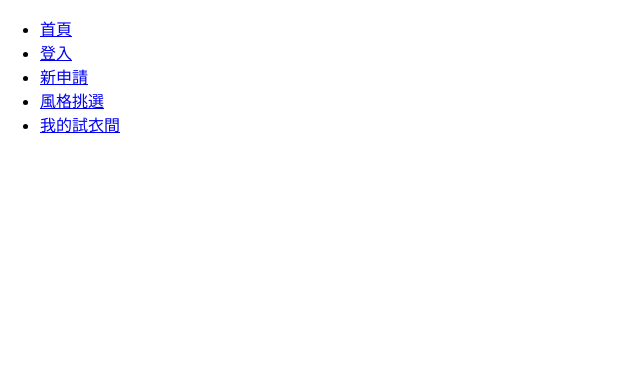
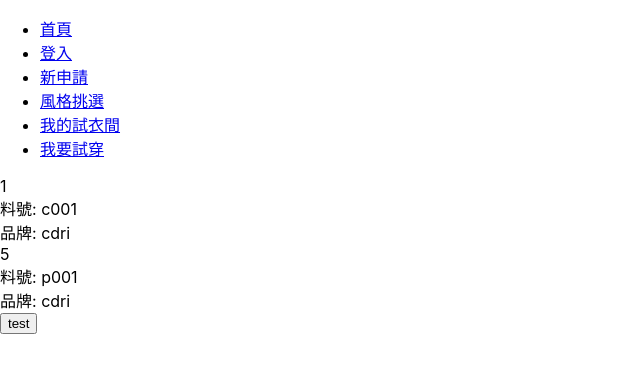
Before and after one commit to genezonxiii/fitting_room, a React (Create React App) app in the folder fr_frontend/: page /order in a window 1280 px wide. Shown: the top 372 px of the page, without its empty margins (0-640 px from the left). Built offline with nearby package versions, Linux system fonts and the light colour scheme.

Commit message:
Order
1. add feature

```diff
--- a/fr_frontend/src/App.js
+++ b/fr_frontend/src/App.js
@@ -12,6 +12,7 @@ import Quest from './components/Quest';
 import Selfie from './components/Selfie';
 import ChooseModel from './components/ChooseModel/ChooseModel';
 import TryOn from './components/TryOn/TryOn';
+import Order from './components/Order/Order';
 
 function App() {
   return (
@@ -27,6 +28,7 @@ function App() {
         <Route path="/selfie" component={Selfie} />
         <Route path="/chooseModel" component={ChooseModel} />
         <Route path="/tryOn" component={TryOn} />
+        <Route path="/order" component={Order} />
       </div>
     </Router>
   );
--- a/fr_frontend/src/components/Header.js
+++ b/fr_frontend/src/components/Header.js
@@ -19,6 +19,9 @@ function Header() {
       <li>
         <Link to="/tryOn">我的試衣間</Link>
       </li>
+      <li>
+        <Link to="/Order">我要試穿</Link>
+      </li>
     </ul>
   );
 }
--- /dev/null
+++ b/fr_frontend/src/components/Order/Order.css
@@ -0,0 +1,7 @@
+.order_list {
+  border-width: 1px;
+  border-color: 'black';
+}
+.order_image {
+	width: 10%;
+}
--- /dev/null
+++ b/fr_frontend/src/components/Order/Order.js
@@ -0,0 +1,267 @@
+import React from "react";
+import "./Order.css";
+
+const axios = require('axios');
+
+class Order extends React.Component {
+  constructor(props) {
+    super(props)
+
+    this.state = {
+      orderList: [
+        {product_id: 1, c_product_id: 'c001', brand: 'cdri'},
+        {product_id: 5, c_product_id: 'p001', brand: 'cdri'}
+      ],
+      product: {
+        product_id: '',
+        kind: '',
+        c_product_id: '',
+        product_name: '',
+        brand: '',
+        photo: '',
+        desc: '',
+        color: '',
+        size: ''
+      },
+      sizeList: [],
+      colorList: [],
+      finalOrderList: []
+    }
+
+    this.renderProduct = this.renderProduct.bind(this);
+    this.renderSize = this.renderSize.bind(this);
+    this.renderColor = this.renderColor.bind(this);
+    this.confirm = this.confirm.bind(this);
+  }
+
+  confirm() {
+    const { orderList, finalOrderList } = this.state;
+
+    const order = {
+      user_id: '1',
+      detail: finalOrderList
+    }
+
+    if(finalOrderList.length == 0 || finalOrderList.length < orderList.length) {
+      console.log('not yet');
+    } else {
+      axios.post(`http://localhost:3001/api/order`, order)
+        .then(function(response) {
+          // handle success
+          console.log(response);
+        })
+        .catch(function (error) {
+          // handle error
+          console.log(error);
+        })
+        .finally(function () {
+          // always executed
+        });
+    }
+  }
+
+  renderSize() {
+    const { product, sizeList } = this.state;
+    const product_id = product.product_id;
+
+    const handleBtnSizeClick = (e) => {
+      const size = e.target.getAttribute('data-key');
+
+      var self = this;
+      axios.get(`http://localhost:3001/api/color/${product_id}/${size}`)
+        .then(function(response) {
+          // handle success
+          self.setState({
+            colorList: response.data,
+            product: {
+              ...self.state.product,
+              size: size
+            }
+          })
+        })
+        .catch(function (error) {
+          // handle error
+          console.log(error);
+        })
+        .finally(function () {
+          // always executed
+        });
+    }
+
+    return (
+      <div>
+        {
+          sizeList.map(function(d, idx){
+            return (
+              <button
+                key={`size-${idx}`}
+                data-key={d.size}
+                onClick={(e) => handleBtnSizeClick(e)}
+              >
+                {d.size}
+              </button>
+            )
+          })
+        }
+      </div>
+    )
+  }
+
+  renderColor() {
+    const { product, colorList } = this.state;
+    const product_id = product.product_id;
+    let { finalOrderList } = this.state;
+
+    const handleBtnColorClick = (e) => {
+      const color = e.target.getAttribute('data-key');
+      const newProduct = Object.assign({}, product, {
+        color: color,
+        qty: 1
+      });
+
+      const found = finalOrderList.some(el => el.product_id === newProduct.product_id);
+      if (!found) {
+        finalOrderList.push(newProduct);
+      } else {
+        finalOrderList = finalOrderList.map((item) => {
+          if (item.product_id === newProduct.product_id) {
+            return newProduct;
+          } else {
+            return item;
+          }
+        })
+      };
+
+      this.setState({
+        product: newProduct,
+        finalOrderList: finalOrderList
+      })
+    }
+
+    return (
+      <div>
+        {
+          colorList.map(function(d, idx){
+            return (
+              <button
+                key={`color-${idx}`}
+                data-key={d.color}
+                onClick={(e) => handleBtnColorClick(e)}
+              >
+                {d.color}
+              </button>
+            )
+          })
+        }
+      </div>
+    )
+  }
+
+  renderProduct() {
+    const { product, colorList } = this.state;
+    const product_id = product.product_id;
+
+    return (
+      <div>
+        料號：{product.c_product_id}<br/>
+        品名：{product.product_name}<br/>
+        品牌：{product.brand}<br/>
+        {
+          product.size?`選擇尺寸: ${product.size}`:undefined
+        }
+        {
+          product.color?`選擇顏色: ${product.color}`:undefined
+        }
+
+        <img
+          className="order_image"
+          src={`http://localhost:3001/photo/${product.kind}/${product.photo}`}
+          alt={`${product.photo}`}
+        />
+        { this.renderSize() }
+        { colorList.length > 0?this.renderColor():undefined }
+      </div>
+    )
+  }
+
+  render() {
+    const { orderList, product } = this.state;
+
+    const handleDivClick = (e) => {
+      e.stopPropagation();
+
+      const product_id = e.target.getAttribute('data-key');
+
+      var self = this;
+      axios.get(`http://localhost:3001/api/product/${product_id}`)
+        .then(function(response) {
+          // handle success
+
+          //reset colorList
+          self.setState({
+            product: response.data[0],
+            colorList: []
+          })
+        })
+        .catch(function (error) {
+          // handle error
+          console.log(error);
+        })
+        .finally(function () {
+          // always executed
+        });
+
+      axios.get(`http://localhost:3001/api/size/${product_id}`)
+        .then(function(response) {
+          // handle success
+          self.setState({
+            sizeList: response.data
+          })
+        })
+        .catch(function (error) {
+          // handle error
+          console.log(error);
+        })
+        .finally(function () {
+          // always executed
+        });
+    }
+
+    return (
+      <div>
+        <div
+          className="order_list"
+        >
+          {
+            orderList.map(function(d, idx){
+              return (
+                <div
+                  key={`${idx}`}
+                  onClick={(e) => handleDivClick(e)}
+                >
+                  <div data-key={d.product_id}>
+                    {d.product_id}
+                  </div>
+                  <div data-key={d.product_id}>
+                    料號: {d.c_product_id}
+                  </div>
+                  <div data-key={d.product_id}>
+                    品牌: {d.brand}
+                  </div>
+                </div>
+              )
+            })
+          }
+        </div>
+
+        { product.product_id?this.renderProduct():undefined }
+
+        <button onClick={this.confirm}>
+          test
+        </button>
+      </div>
+    );
+  }
+}
+
+export default Order;
```
